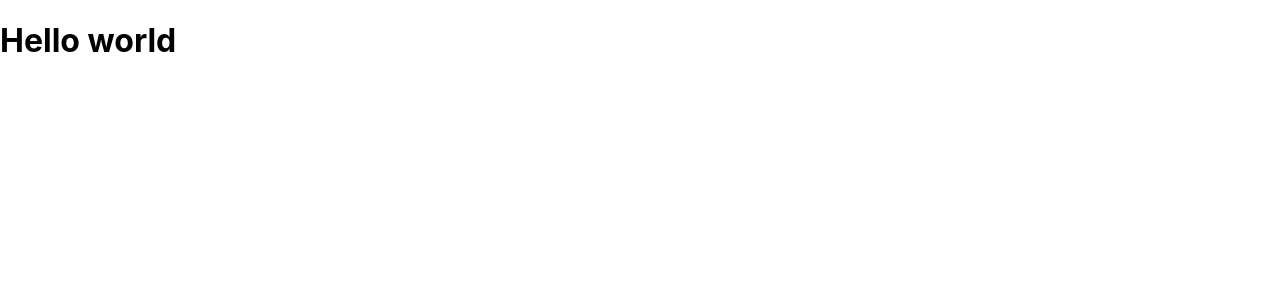
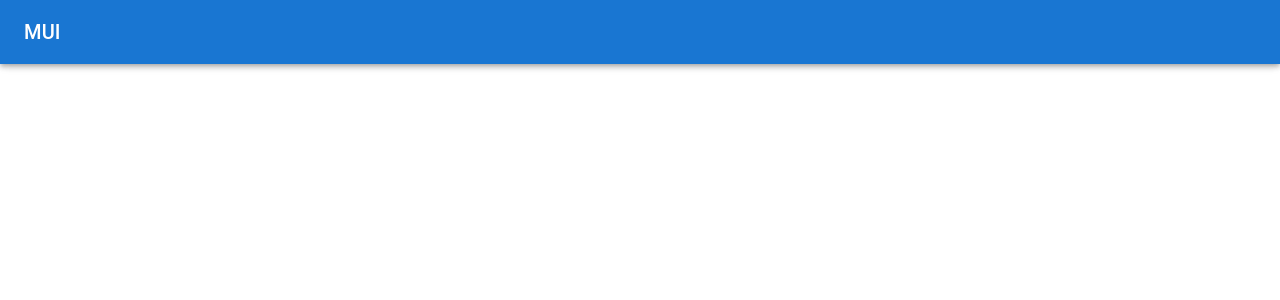
Before and after one commit to AzharUddinSheikh/idea_foun, a React (Create React App) app: page / in a window 1280 px wide. Shown: the top 300 px of the page. Built offline with nearby package versions, Linux system fonts and the light colour scheme.

Commit message:
added mui navbar as header

```diff
--- a/src/App.tsx
+++ b/src/App.tsx
@@ -1,8 +1,12 @@
+import React from 'react';
 import './App.css';
+import NavBar from './components/NavBar';
 
 function App() {
   return (
-    <h1>Hello world</h1>
+   <React.Fragment>
+    <NavBar />
+   </React.Fragment>
   );
 }
 
--- /dev/null
+++ b/src/components/NavBar.tsx
@@ -0,0 +1,27 @@
+import AppBar from '@mui/material/AppBar';
+import Box from '@mui/material/Box';
+import CssBaseline from '@mui/material/CssBaseline';
+import Toolbar from '@mui/material/Toolbar';
+import Typography from '@mui/material/Typography';
+
+
+const  NavBar = ()  => {
+  return (
+    <Box sx={{ display: 'flex' }}>
+      <CssBaseline />
+      <AppBar component="nav">
+        <Toolbar>
+          <Typography
+            variant="h6"
+            component="div"
+            sx={{ flexGrow: 1, display: { xs: 'none', sm: 'block' } }}
+          >
+            MUI
+          </Typography>
+        </Toolbar>
+      </AppBar>
+    </Box>
+  );
+}
+
+export default NavBar;
```
